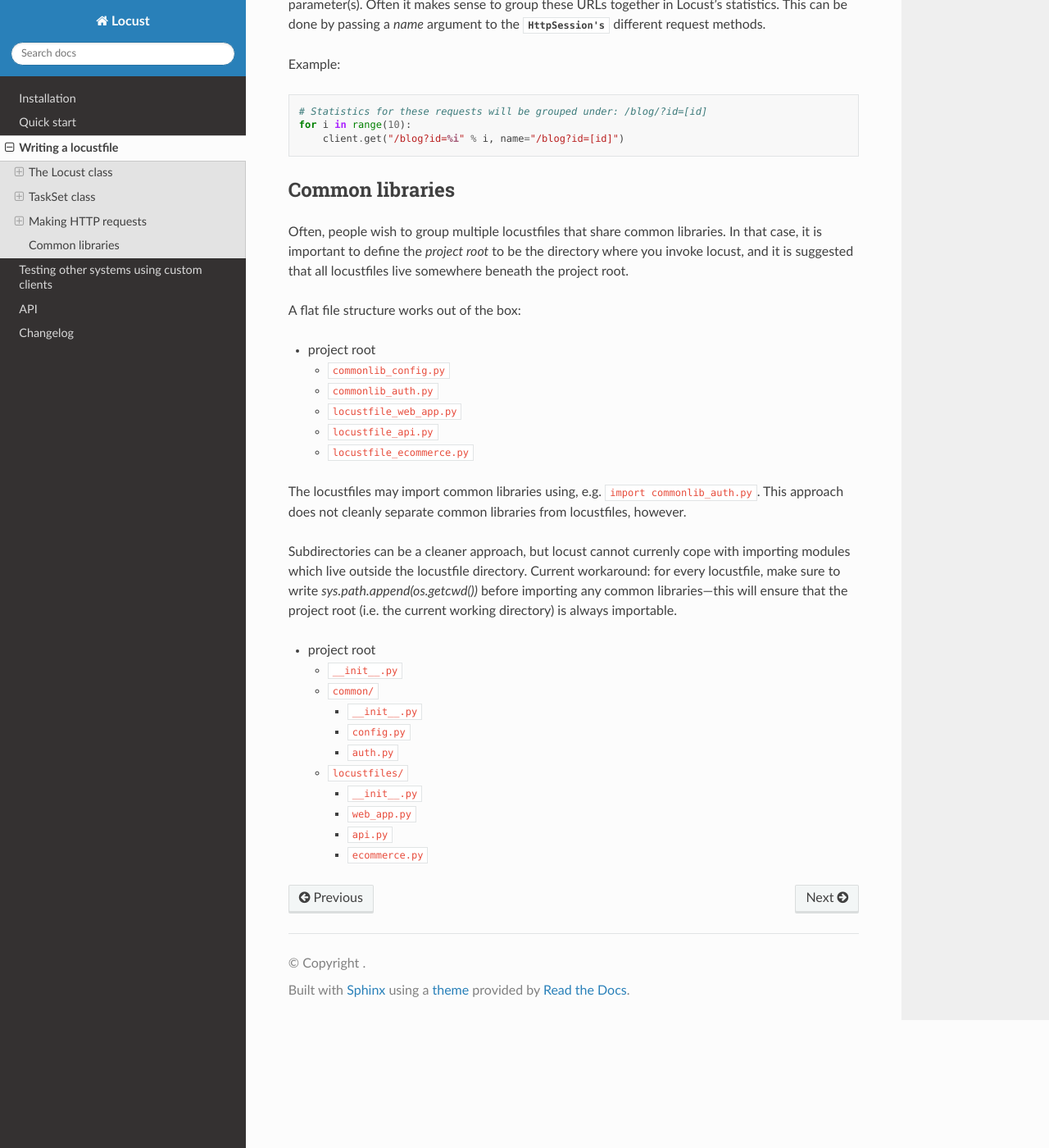
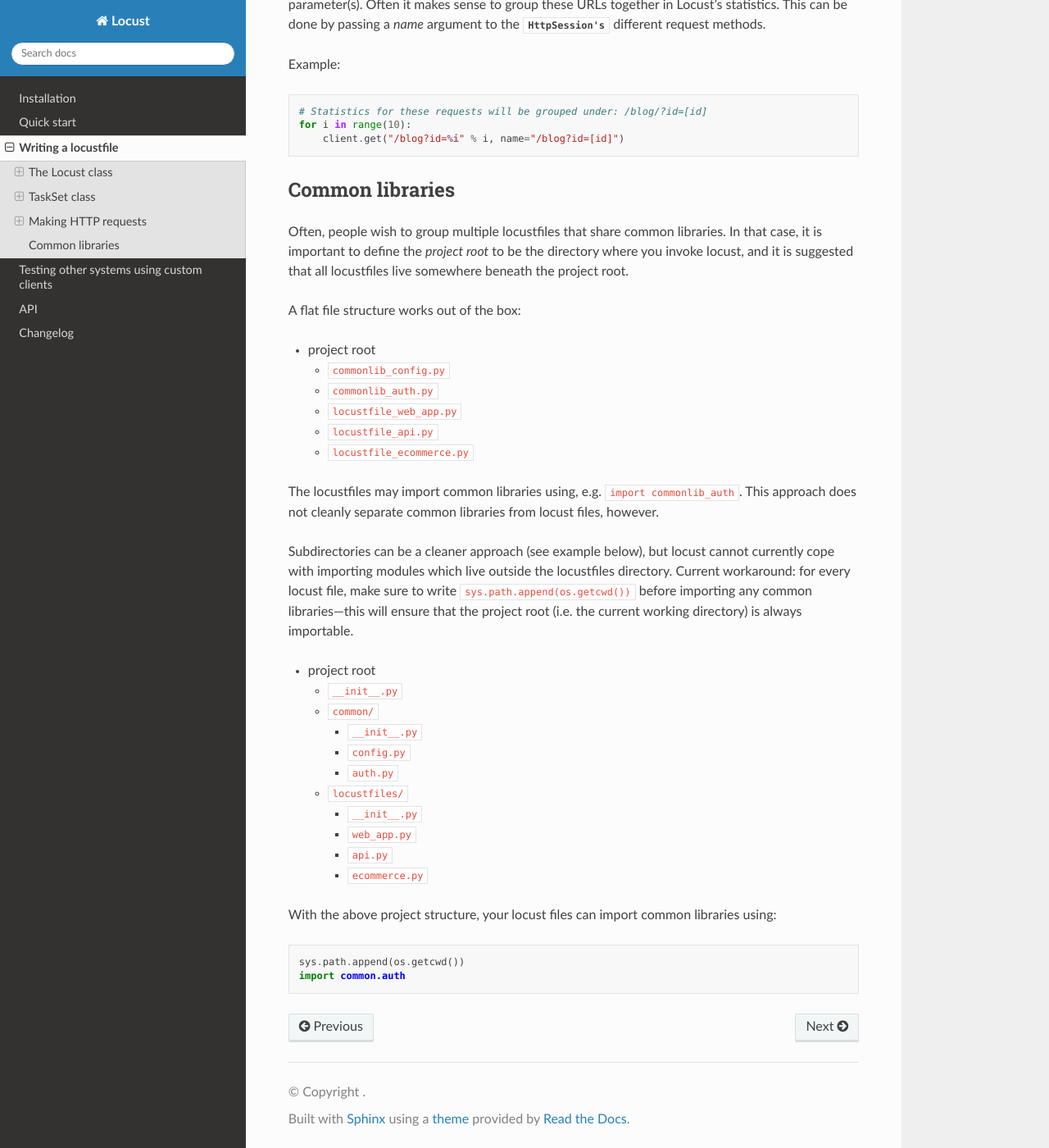
Before and after one commit to locustio/locust, a Sphinx documentation site: the page built from docs/writing-a-locustfile.rst, in a window 1280 px wide and 1400 px high, scrolled down 7455 px. Shown: the whole window at 82% size. Built offline with Sphinx 7.4.7 and the Read the Docs theme 2.0.0, drawn with Linux system fonts in a browser that asks for light colours; pages that are not in the unit, such as notebooks, are missing from menus.

Commit message:
squash me 2
* clarify workaround with code snippet
* fix typos
* use double backticks correctly
* consistently refer to "locust files" using two words

```diff
--- a/docs/writing-a-locustfile.rst
+++ b/docs/writing-a-locustfile.rst
@@ -386,13 +386,13 @@ A flat file structure works out of the box:
 
   * ``locustfile_ecommerce.py``
 
-The locustfiles may import common libraries using, e.g. ``import commonlib_auth.py``.  This approach does not
-cleanly separate common libraries from locustfiles, however.
+The locustfiles may import common libraries using, e.g. ``import commonlib_auth``.  This approach does not
+cleanly separate common libraries from locust files, however.
 
-Subdirectories can be a cleaner approach, but locust cannot currenly cope with importing modules which live
-outside the locustfile directory.  Current workaround: for every locustfile, make sure to write
-`sys.path.append(os.getcwd())` before importing any common libraries---this will ensure that the project root
-(i.e. the current working directory) is always importable.
+Subdirectories can be a cleaner approach (see example below), but locust cannot currently cope with importing
+modules which live outside the locustfiles directory.  Current workaround: for every locust file, make sure to
+write ``sys.path.append(os.getcwd())`` before importing any common libraries---this will ensure that the
+project root (i.e. the current working directory) is always importable.
 
 * project root
 
@@ -415,3 +415,8 @@ outside the locustfile directory.  Current workaround: for every locustfile, mak
     * ``api.py``
 
     * ``ecommerce.py``
+
+With the above project structure, your locust files can import common libraries using::
+
+    sys.path.append(os.getcwd())
+    import common.auth
```
